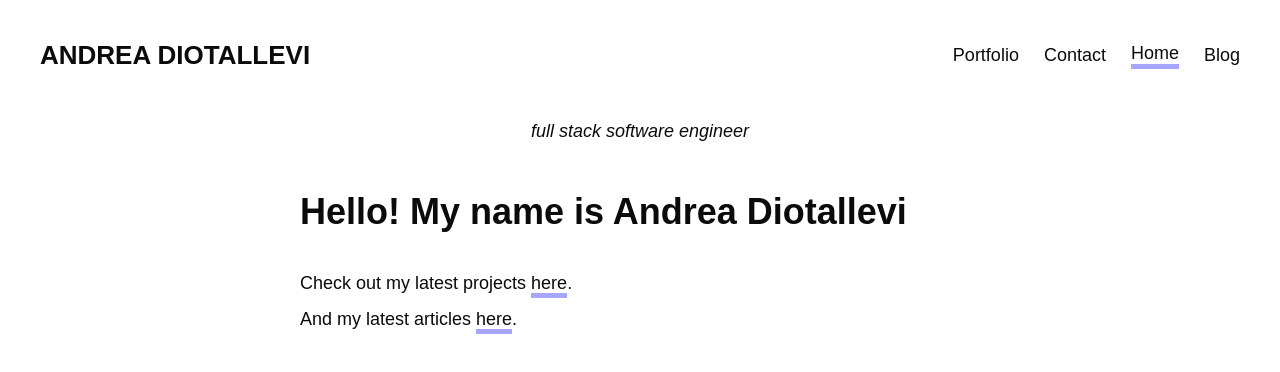
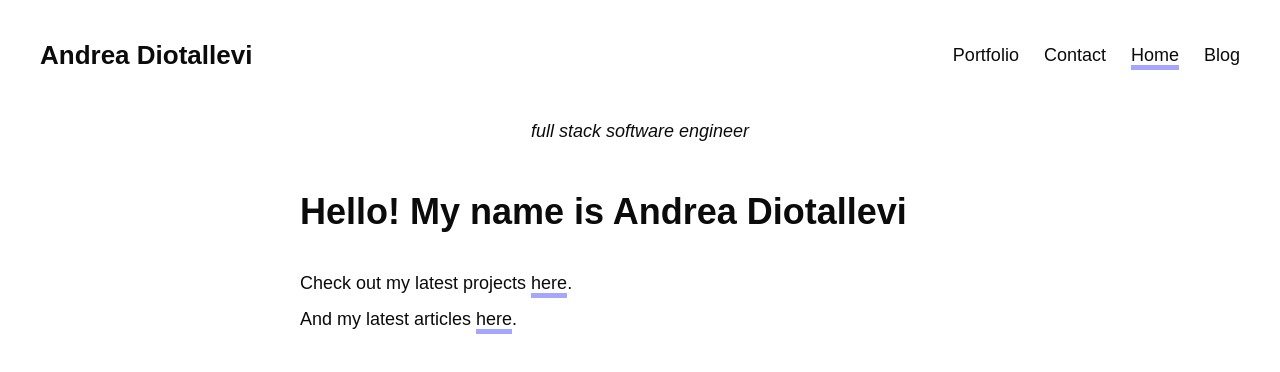
Before and after one commit to AndreaDiotallevi/personal-website, a React (Create React App) app: page / in a window 1280 px wide. Shown: the top 372 px of the page. Built offline with nearby package versions, Linux system fonts and the light colour scheme; a web font is replaced by a local one.

Commit message:
Amend Navbar component

```diff
--- a/src/components/Navbar.js
+++ b/src/components/Navbar.js
@@ -9,10 +9,6 @@ const Navbar = ({ open, onClick, history }) => {
   const getLinkClassName = (url) => {
     let classes = "";
 
-    if (pathname === "/") {
-      classes += " is-home";
-    }
-
     if (pathname.includes(url) && url !== "/") {
       classes += " link-active";
     } else if (pathname === "/" && url === "/") {
@@ -22,17 +18,8 @@ const Navbar = ({ open, onClick, history }) => {
     return classes;
   };
 
-  const getComponentClassName = () => {
-    if (history.location.pathname === "/") {
-      return "is-home-component";
-    }
-  };
-
   return (
-    <div
-      id="navbar-component"
-      className={`navbar-component ${getComponentClassName()}`}
-    >
+    <div id="navbar-component" className="navbar-component">
       <div id="navbar-container">
         <div className="navbar-left">
           <Link to="/">
@@ -40,20 +27,22 @@ const Navbar = ({ open, onClick, history }) => {
               id="navbar-title"
               className={`navbar-title ${getLinkClassName()}`}
             >
-              ANDREA DIOTALLEVI
+              Andrea Diotallevi
             </h1>
           </Link>
         </div>
-        <div className="navbar-right">
+        <ul className="navbar-right">
           {routes.map((route) => (
+            <li key={route.menuName}>
               <Link
                 to={route.baseUrl}
                 className={`navbar-link ${getLinkClassName(route.baseUrl)}`}
-              key={route.menuName}
               >
                 {route.menuName}
               </Link>
+            </li>
           ))}
+          <li key="blog">
             <a
               href="https://medium.com/@andreadiotallevi"
               target="_blank"
@@ -62,8 +51,9 @@ const Navbar = ({ open, onClick, history }) => {
             >
               Blog
             </a>
+          </li>
           <MenuToggleButton open={open} onClick={onClick} history={history} />
-        </div>
+        </ul>
       </div>
     </div>
   );
```
Lines whose indentation alone changed are shown as unchanged.
